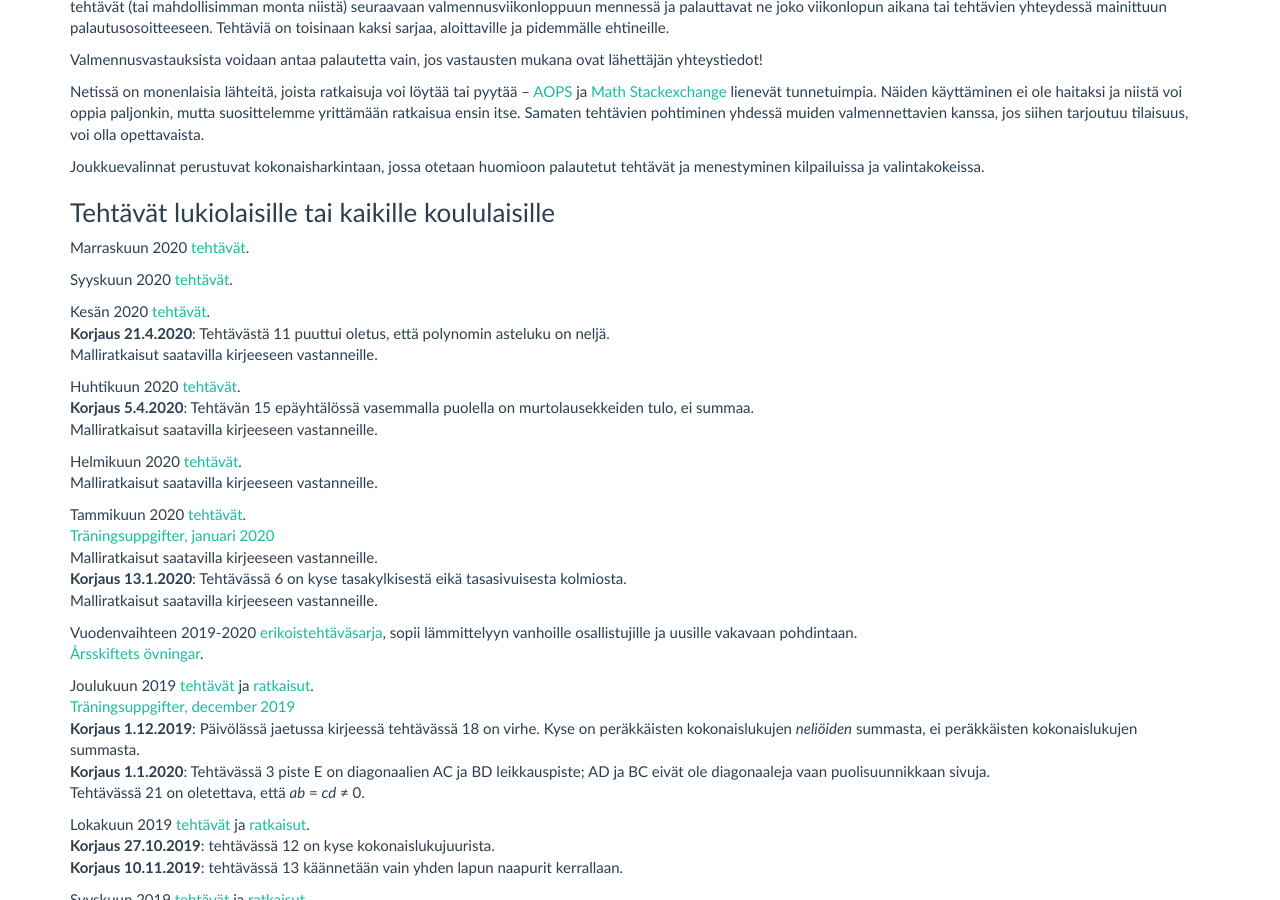
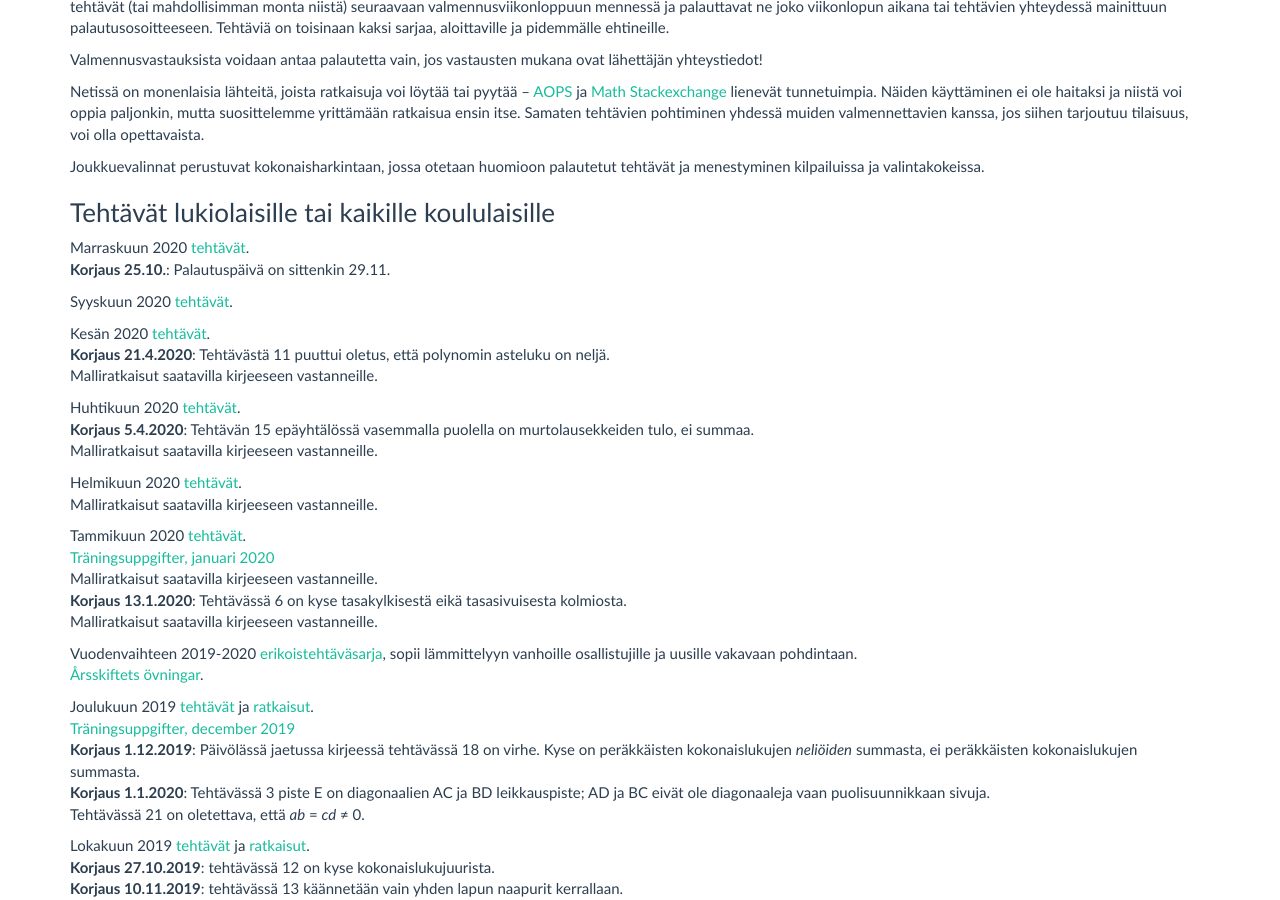
Before and after one commit to matematiikkakilpailut/matematiikkakilpailut.github.io, a Jekyll site: the page built from valmennus/index.md, in a window 1280 px wide and 900 px high, scrolled down 435 px. Built offline with Jekyll 4.4.1, drawn with Linux system fonts in a browser that asks for light colours.

Commit message:
Aiempi palautuspäivä

```diff
--- a/valmennus/index.md
+++ b/valmennus/index.md
@@ -38,7 +38,8 @@ valintakokeissa.
 
 ### Tehtävät lukiolaisille tai kaikille koululaisille
 
-Marraskuun 2020 [tehtävät](2020/kirje_2020_10.pdf).
+Marraskuun 2020 [tehtävät](2020/kirje_2020_10.pdf).<br>
+**Korjaus 25.10.**: Palautuspäivä on sittenkin 29.11.
 
 Syyskuun 2020 [tehtävät](2020/kirje_2020_09.pdf).
 
```
